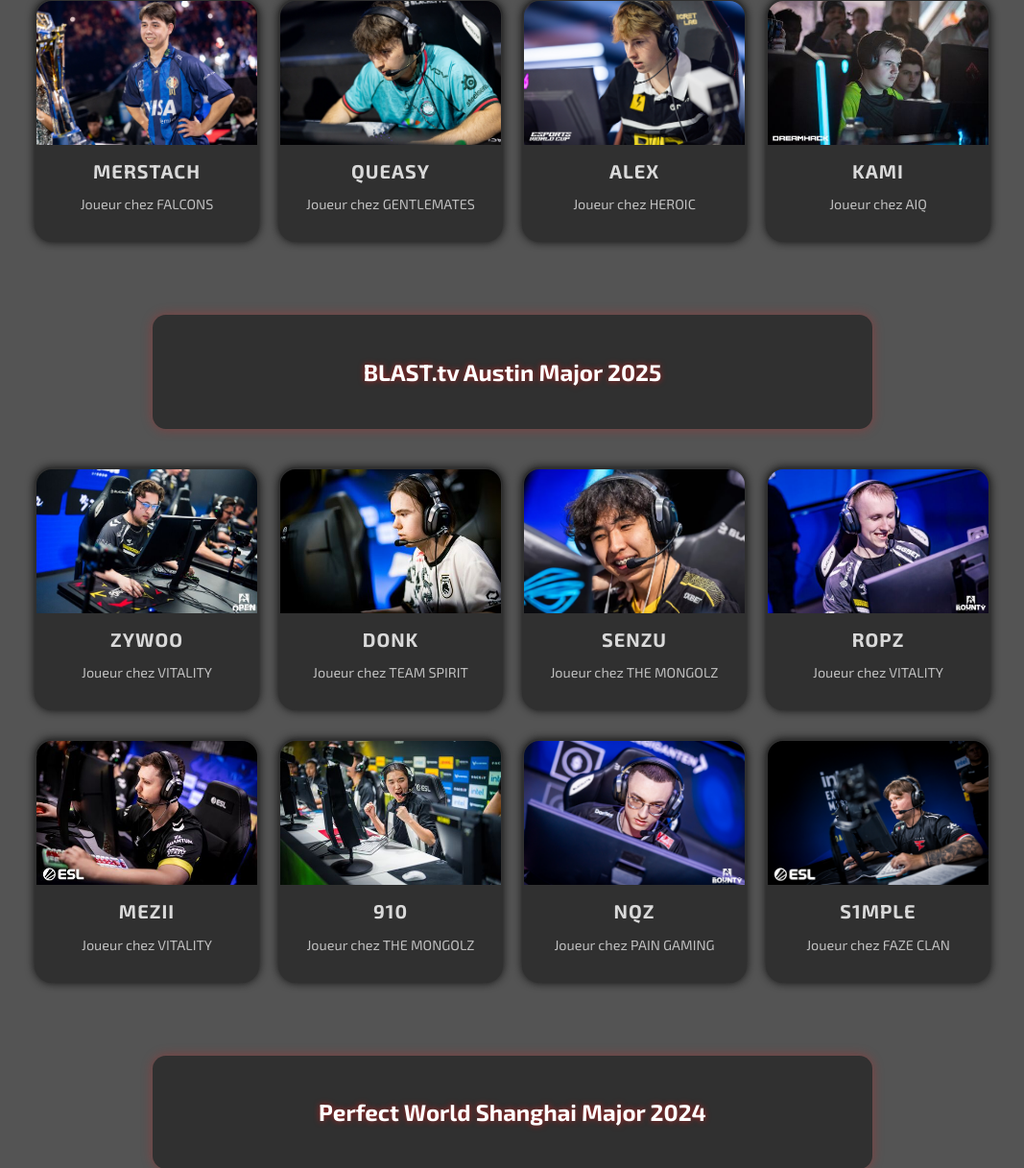
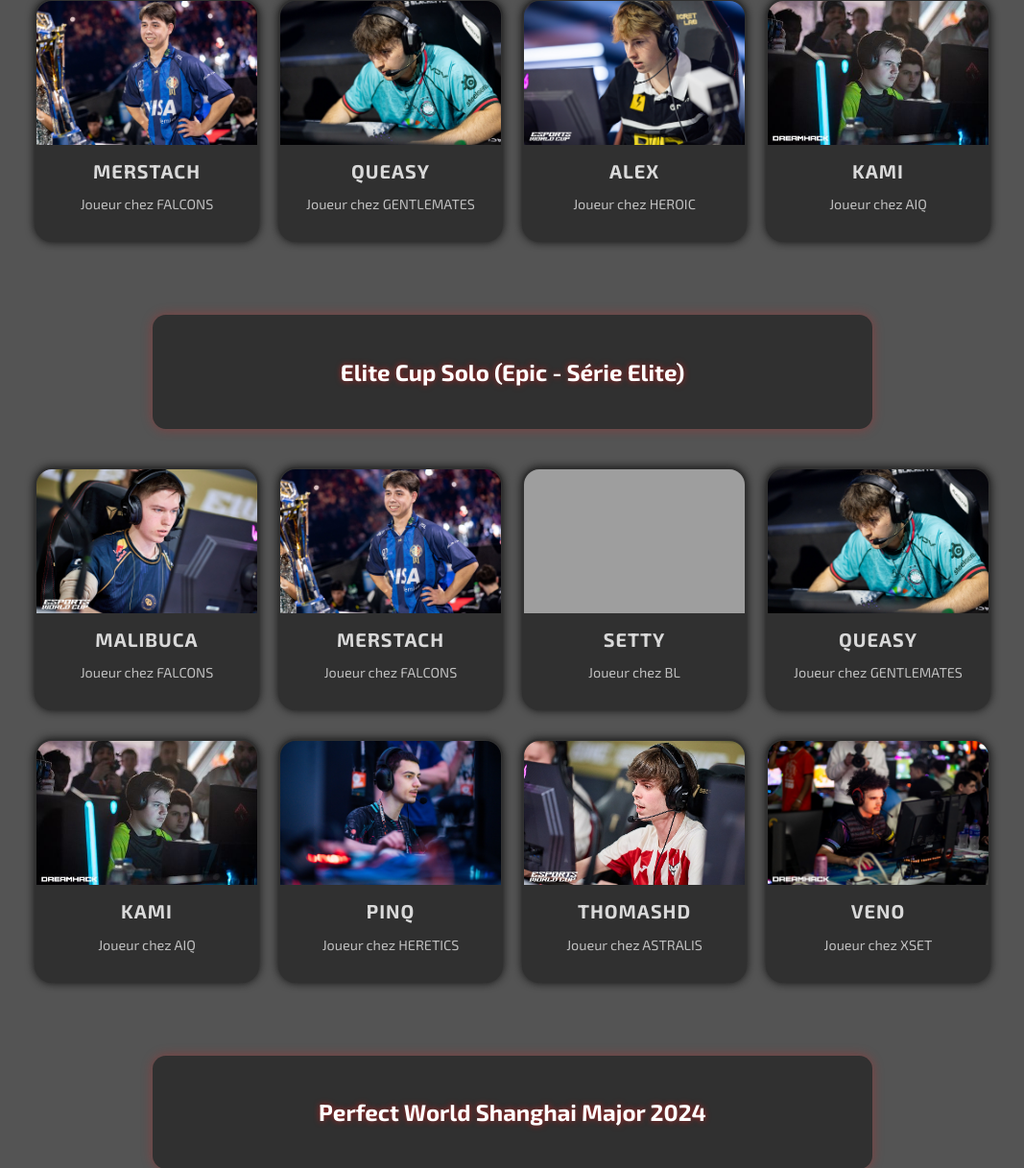
Before and after one commit to Kurakush/GGVote, a PHP site: page /voter_fortnite.php in a window 1280 px wide. Shown: the part 1202-2419 px from the top of the page at 96% size, without its empty margins (106-1173 px from the left). Run offline with PHP 8.4, Linux system fonts and the light colour scheme; grey boxes are pictures that could not be loaded.

Commit message:
fin deuxieme compet fortnite

```diff
--- a/voter_fortnite.php
+++ b/voter_fortnite.php
@@ -29,7 +29,7 @@ require('header.php');
         <div class="tuiles">
             <img src="images/malibuca.jpg" alt="malibuca">
             <h3>Malibuca</h3>
-            <p> Joueur chez FALCONS
+            <p> Joueur chez FALCONS </p>
         </div>
 
         <div class="tuiles">
@@ -70,59 +70,59 @@ require('header.php');
 
 <br><br>
 <div class="compet">
-        <h2>BLAST.tv Austin Major 2025</h2>
+        <h2>Elite Cup Solo (Epic - Série Elite)</h2>
 </div>
 
 <div class="sections-jeux">
         <div class="tuiles">
-            <img src="images/zywoo.jpg" alt="zywoo">
-            <h3>Zywoo</h3>
-            <p> Joueur chez VITALITY </p>
+            <img src="images/malibuca.jpg" alt="malibuca">
+            <h3>Malibuca</h3>
+            <p> Joueur chez FALCONS </p>
         </div>
 
         <div class="tuiles">
-            <img src="images/donk.jpg" alt="donk">
-            <h3>Donk</h3>
-            <p> Joueur chez TEAM SPIRIT </p>
+            <img src="images/merstach.jpg" alt="merstach">
+            <h3>Merstach</h3>
+            <p> Joueur chez FALCONS </p>
         </div>
 
         <div class="tuiles">
-            <img src="images/senzu.avif" alt="senzu">
-            <h3>Senzu</h3>
-            <p> Joueur chez THE MONGOLZ </p>
+            <img src="images/setty.jpg" alt="setty">
+            <h3>Setty</h3>
+            <p> Joueur chez BL </p>
         </div>
 
         <div class="tuiles">
-            <img src="images/ropz.jpg" alt="ropz">
-            <h3>Ropz</h3>
-            <p> Joueur chez VITALITY </p>
+            <img src="images/queasy.jpg" alt="queasy">
+            <h3>Queasy</h3>
+            <p> Joueur chez GENTLEMATES </p>
         </div>
 </div>
 <div class="sections-jeux">
 
         <div class="tuiles">
-            <img src="images/mezi.jpg" alt="mezi">
-            <h3>Mezii</h3>
-            <p> Joueur chez VITALITY </p>
+            <img src="images/kami.jpg" alt="kami">
+            <h3>Kami</h3>
+            <p> Joueur chez AIQ </p>
         </div>
 
         <div class="tuiles">
-            <img src="images/910.jpg" alt="910">
-            <h3>910</h3>
-            <p> Joueur chez THE MONGOLZ </p>
+            <img src="images/pink.jpg" alt="pinq">
+            <h3>Pinq</h3>
+            <p> Joueur chez HERETICS </p>
         </div>
 
 
     <div class="tuiles">
-            <img src="images/nqz.jpg" alt="nqz">
-            <h3>nqz</h3>
-            <p> Joueur chez PAIN GAMING </p>
+            <img src="images/thomas.jpg" alt="thomas">
+            <h3>ThOmasHD</h3>
+            <p> Joueur chez ASTRALIS </p>
         </div>
 
     <div class="tuiles">
-            <img src="images/simple.jpg" alt="simple">
-            <h3>s1mple</h3>
-            <p> Joueur chez FAZE CLAN </p>
+            <img src="images/veno.jpg" alt="veno">
+            <h3>Veno</h3>
+            <p> Joueur chez XSET </p>
         </div>
 </div>
 
```
Also changed, not shown: images/veno.jpg (added).
